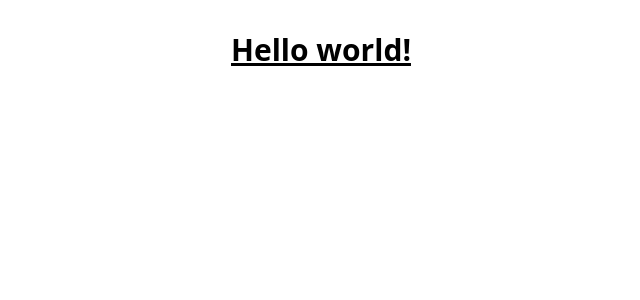
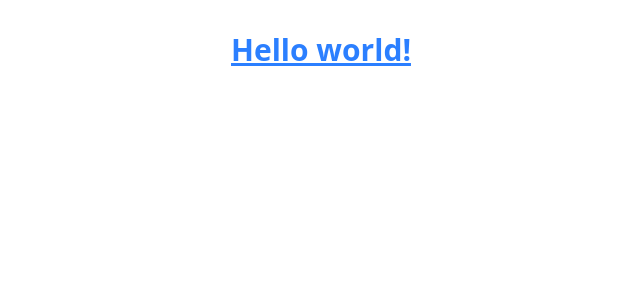
Before and after one commit to chamalanuradha/Mynstro, a React (Vite) app in the folder client/: page / in a window 1280 px wide. Shown: the top 300 px of the page, without its empty margins (319-959 px from the left). Built offline with nearby package versions, Linux system fonts and the light colour scheme.

Commit message:
configarations

```diff
--- a/client/package.json
+++ b/client/package.json
@@ -13,6 +13,7 @@
     "@tailwindcss/vite": "^4.0.14",
     "react": "^19.0.0",
     "react-dom": "^19.0.0",
+    "react-router-dom": "^7.4.0",
     "tailwindcss": "^4.0.14"
   },
   "devDependencies": {
--- a/client/src/App.jsx
+++ b/client/src/App.jsx
@@ -5,7 +5,7 @@ function App() {
 
   return (
     <>
-      <h1 class="text-3xl font-bold underline">
+      <h1 className="text-3xl text-blue-500 font-bold underline">
     Hello world!
   </h1>
     </>
```
Also changed, not shown: 1 other file (tests, documents, lock files or other folders).
